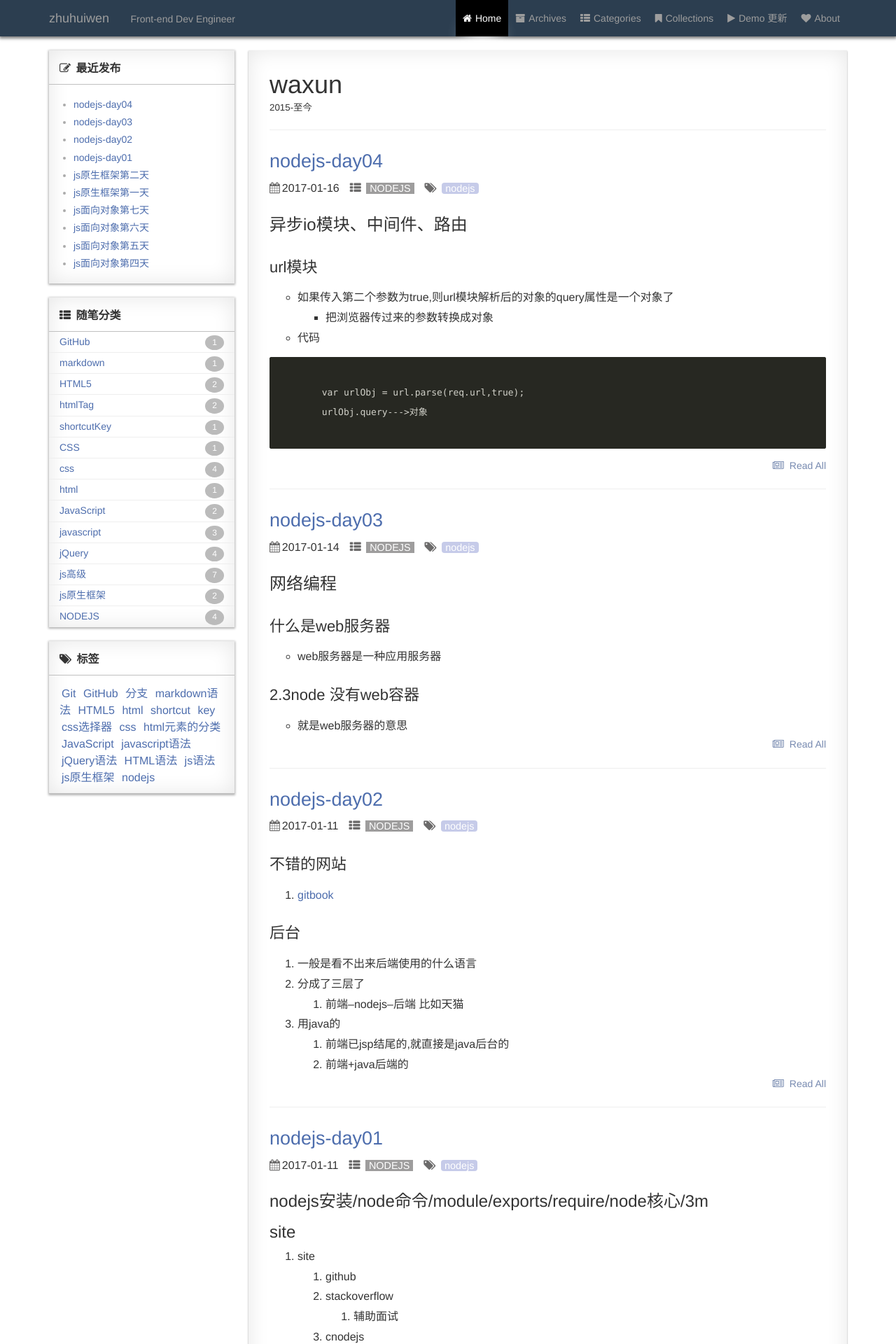
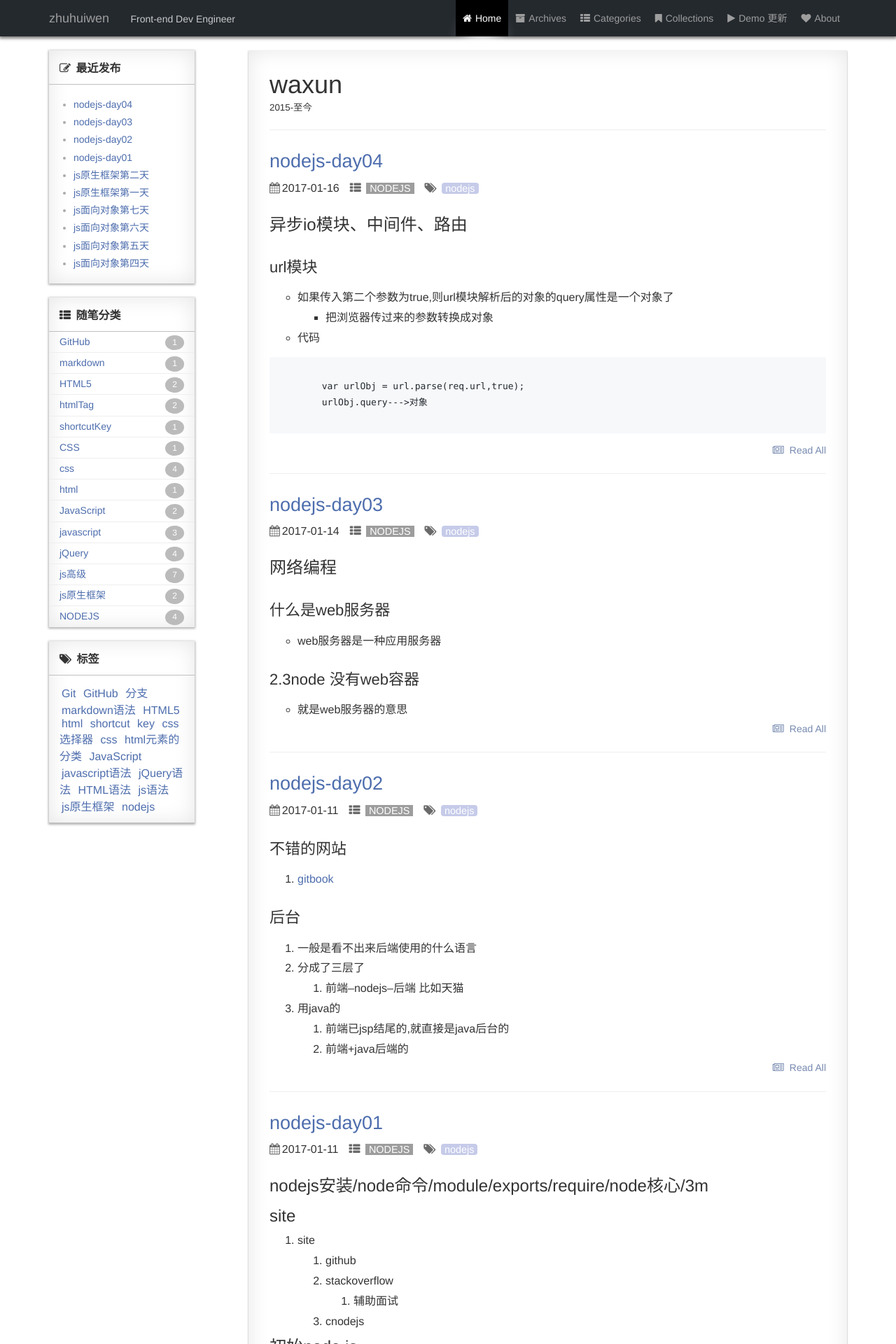
Before and after one commit to zhuhuiwen/zhuhuiwen.github.io, a Jekyll site: the page built from index.html, in a window 1280 px wide. Shown: the top 1920 px of the page at 70% size. Built offline with Jekyll 4.4.1, drawn with Linux system fonts in a browser that asks for light colours; the list of posts is cut into pages by our own code; comment, search, counter and statistics services are not loaded.

Commit message:
update style

```diff
--- a/_sass/_header.scss
+++ b/_sass/_header.scss
@@ -1,7 +1,7 @@
 header {
-    background: #2c3e50;
+    background: #24292e;
     height: 52px;
-    color: #9d9d9d;
+    color: rgba(255,255,255,0.75);
     box-shadow: 0 2px 4px 1px rgba(0,0,0,0.5);
     margin-bottom: 20px;
     a {
--- a/_sass/_page.scss
+++ b/_sass/_page.scss
@@ -91,7 +91,7 @@
     }
     .right {
         float: left;
-        width: 25%;
+        width: 20%;
         padding-right: 20px;
         top: 0;
         .fixed {
--- a/_sass/_syntax-highlighting.scss
+++ b/_sass/_syntax-highlighting.scss
@@ -7,7 +7,7 @@ code{
     font-size: 90%;
     border-radius: 3px;
     color: #000;
-    background-color: rgba(0, 0, 0, 0.06);
+    // background-color: rgba(0, 0, 0, 0.06);
     border: 1px solid #d7d0d2;
     font-family: Monaco,Menlo,"Microsoft YaHei Mono",Consolas,"Courier New",monospace,sans-serif;
 }
@@ -23,16 +23,16 @@ pre {
          margin: 0;
          padding: 0;
         font-size: 13px;
-        color:#d1d1c9;
+        color: #24292e;
         border: none;
-        background-color: #272822
      }
 }
 
 .highlight {
+    line-height: 1.45;
     border-radius: 3px;
 
-    background: #272822;
+    background: #f6f8fa;
     .hll { background-color: #272822; }
     .c { color: #75715e } /* Comment */
     .err { color: #960050; background-color: #1e0010 } /* Error */
```
Also changed, not shown: css/main.scss (+0 -10 lines).
